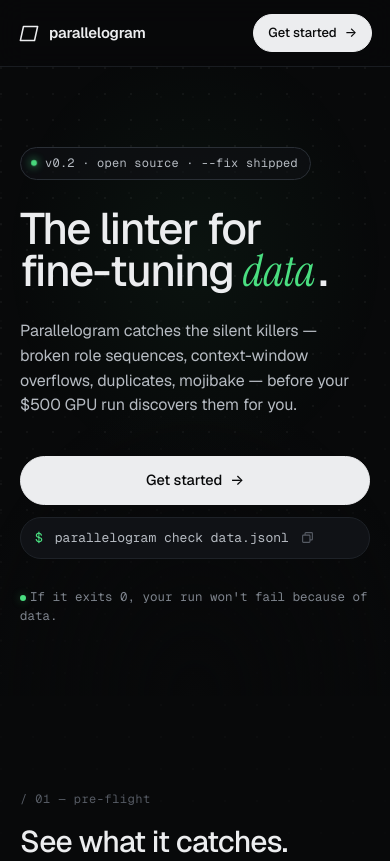
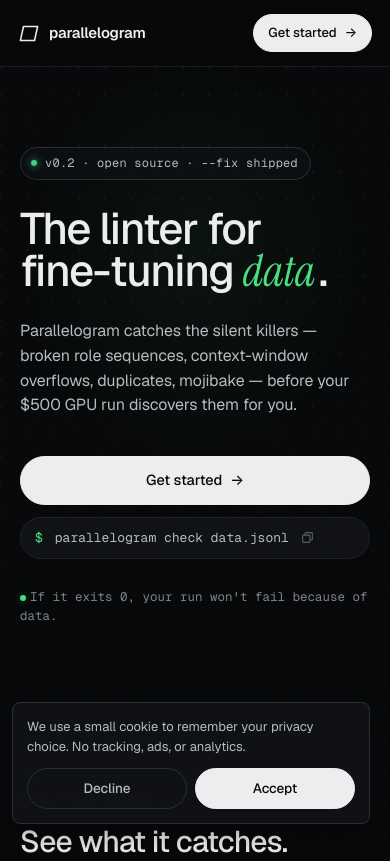
Before and after one commit to Thatayotlhe04/Parallelogram, a plain HTML site: page landing/index.html in a window 390 px wide. Shown: the top 861 px of the page. Drawn offline with nearby package versions, Linux system fonts and the light colour scheme.

Commit message:
Add cookie consent banner to landing page

```diff
--- a/landing/index.html
+++ b/landing/index.html
@@ -561,6 +561,15 @@ duplicate of line 89  <span class="s-dim">(3 copies total at lines: [89, 147, 40
     </div>
   </footer>
 
+
+  <div class="cookie-banner" id="cookie-banner" role="dialog" aria-live="polite" aria-label="Cookie notice" hidden>
+    <p>We use a small cookie to remember your privacy choice. No tracking, ads, or analytics.</p>
+    <div class="cookie-actions">
+      <button class="btn btn-ghost" id="cookie-decline" type="button">Decline</button>
+      <button class="btn btn-primary" id="cookie-accept" type="button">Accept</button>
+    </div>
+  </div>
+
   <script src="script.js"></script>
 </body>
 </html>
--- a/landing/script.js
+++ b/landing/script.js
@@ -255,3 +255,29 @@ const counterObs = new IntersectionObserver((entries) => {
   }
 }, { threshold: 0.4 });
 counters.forEach(c => counterObs.observe(c));
+
+// ── 7. cookie consent banner ───────────────────────────────────────
+const cookieBanner = document.getElementById('cookie-banner');
+const cookieAccept = document.getElementById('cookie-accept');
+const cookieDecline = document.getElementById('cookie-decline');
+
+const CONSENT_KEY = 'parallelogram_cookie_consent';
+const CONSENT_COOKIE = 'pg_cookie_consent';
+
+function setConsentCookie(value) {
+  const maxAge = 60 * 60 * 24 * 365;
+  document.cookie = `${CONSENT_COOKIE}=${value}; max-age=${maxAge}; path=/; SameSite=Lax`;
+}
+
+function storeConsent(value) {
+  localStorage.setItem(CONSENT_KEY, value);
+  setConsentCookie(value);
+  cookieBanner?.setAttribute('hidden', '');
+}
+
+if (cookieBanner && !localStorage.getItem(CONSENT_KEY)) {
+  cookieBanner.removeAttribute('hidden');
+}
+
+cookieAccept?.addEventListener('click', () => storeConsent('accepted'));
+cookieDecline?.addEventListener('click', () => storeConsent('declined'));
--- a/landing/styles.css
+++ b/landing/styles.css
@@ -1334,3 +1334,42 @@ code {
   .section-title { font-size: 30px !important; }
   .cta-inner { padding: 40px 22px; }
 }
+
+/* ────────────────────────────────────────  COOKIE BANNER  ───────── */
+.cookie-banner {
+  position: fixed;
+  right: 20px;
+  bottom: 20px;
+  z-index: 90;
+  width: min(420px, calc(100vw - 32px));
+  padding: 14px;
+  border: 1px solid var(--border-strong);
+  border-radius: var(--radius-sm);
+  background: rgba(16, 18, 22, 0.95);
+  box-shadow: 0 10px 28px rgba(0, 0, 0, 0.35);
+}
+
+.cookie-banner p {
+  margin: 0;
+  color: var(--text-2);
+  font-size: 13px;
+  line-height: 1.5;
+}
+
+.cookie-actions {
+  margin-top: 12px;
+  display: flex;
+  gap: 8px;
+  justify-content: flex-end;
+}
+
+@media (max-width: 640px) {
+  .cookie-actions {
+    justify-content: stretch;
+  }
+
+  .cookie-actions .btn {
+    flex: 1;
+    justify-content: center;
+  }
+}
```
